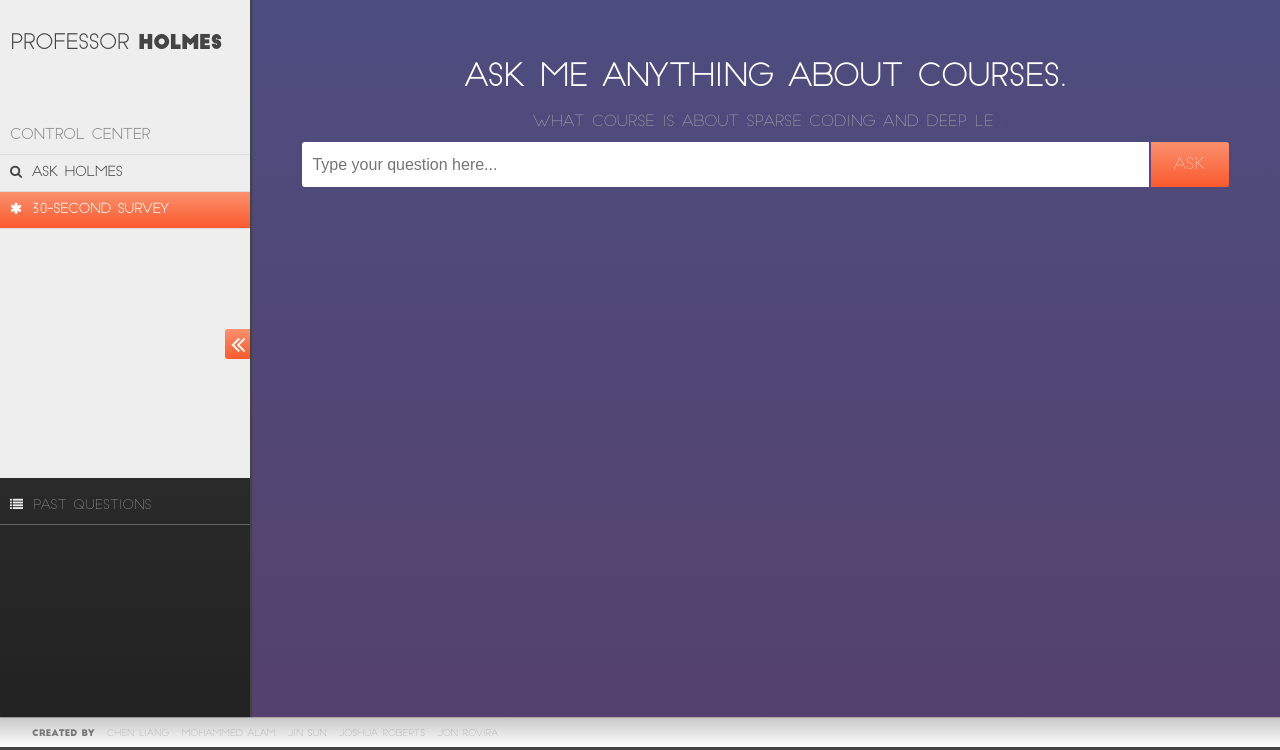
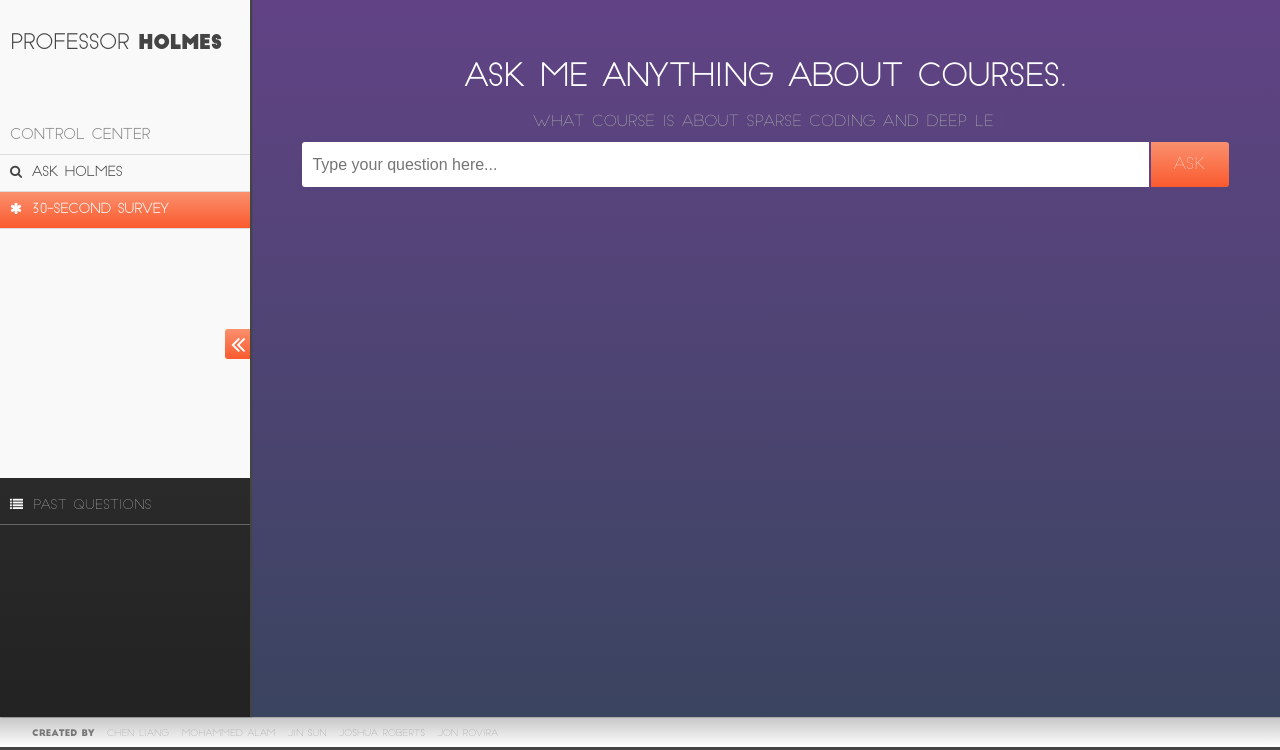
Before and after one commit to JinSun2014/CourseAdvisor, a Django app: template templates/index.html in a window 1280 px wide. Shown: the part 50-800 px from the top of the page. Run offline with Django 3.2, Linux system fonts and the light colour scheme; the template is opened without the code that fills it, so the values that code supplies are empty; some libraries are stand-ins or nearby versions.

Commit message:
colors slightly adjusted

```diff
--- a/static/css/style.css
+++ b/static/css/style.css
@@ -47,7 +47,7 @@ html {
       float: left;
       width: 250px;
       overflow-y: scroll;
-      background-color: #eee;
+      background-color: #f9f9f9;
       border-right: 1px solid #444;
       box-shadow: 1px 0 1px #444;
       overflow: hidden;
@@ -112,7 +112,7 @@ html {
           width: calc(250px - 20px);
           font-family: "slim-joe";
           font-size: 13px;
-          color: #eee;
+          color: #f9f9f9;
           border-bottom: 1px solid #666; }
           html body div.drawer div.past-questions > span i {
             margin-right: 10px; }
@@ -165,10 +165,10 @@ html {
     html body main {
       float: right;
       width: calc(100% - 27px);
-      background: -webkit-linear-gradient(#4d4d7f, #55416d);
-      background: -o-linear-gradient(#4d4d7f, #55416d);
-      background: -moz-linear-gradient(#4d4d7f, #55416d);
-      background: linear-gradient(#4d4d7f, #55416d); }
+      background: -webkit-linear-gradient(#614385, #3a4460);
+      background: -o-linear-gradient(#614385, #3a4460);
+      background: -moz-linear-gradient(#614385, #3a4460);
+      background: linear-gradient(#614385, #3a4460); }
       html body main div.main-content {
         margin: 0 auto;
         width: 90%; }
@@ -283,7 +283,7 @@ html {
             html body main div.main-content section.results ul.results-list li.result {
               overflow: auto;
               margin-bottom: 6px;
-              background-color: #eee;
+              background-color: #f9f9f9;
               box-shadow: 0 1px 2px rgba(0, 0, 0, 0.18);
               cursor: pointer; }
               html body main div.main-content section.results ul.results-list li.result div.result-left {
--- a/static/css/style.scss
+++ b/static/css/style.scss
@@ -1,10 +1,10 @@
 $primary-color: #522F63;
 
-$drawer-background-color: #eee;
+$drawer-background-color: #f9f9f9;
 $drawer-width: 250px;
 
-$main-background-color-1: desaturate(darken(#515195, 5%), 5%);
-$main-background-color-2: desaturate(darken(#614385, 5%), 8%);
+$main-background-color-1: desaturate(#614385, 0%);
+$main-background-color-2: desaturate(darken(#516395, 15%), 5%);
 
 $orange-background-color-1: #FA906E;
 $orange-background-color-2: #FA5A2E;
@@ -17,7 +17,7 @@ $footer-background-color-2: #fff;
 $past-questions-color-1: #2a2a2a;
 $past-questions-color-2: #222;
 
-$result-background-color: #eee;
+$result-background-color: #f9f9f9;
 
 $schedule-background-color: #eee;
 
```
Also changed, not shown: 1 other file.
